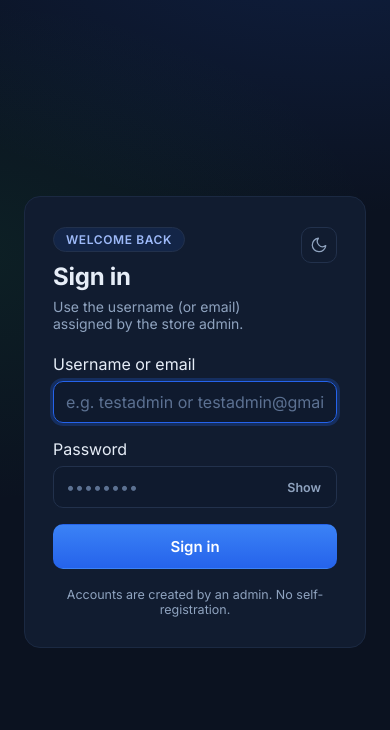
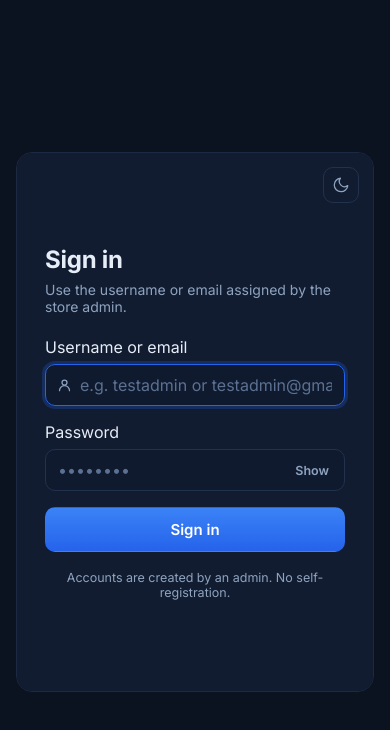
Before and after one commit to jerowm098/Smart-Stock, a React (Vite) app in the folder frontend/: page /login in a window 390 px wide. Shown: the top 730 px of the page. Built offline with nearby package versions, Linux system fonts and the light colour scheme; no server answers.

Commit message:
Improved UX and responsiveness of login page.

```diff
--- a/frontend/src/pages/Home.jsx
+++ b/frontend/src/pages/Home.jsx
@@ -171,7 +171,7 @@ export default function Home() {
             </section>
 
             <section id="how" className="section">
-                <h2>One loop, three steps</h2>
+                <h2>The full inventory cycle</h2>
                 <div className="step-grid">
                     {STEPS.map((item) => (
                         <article key={item.step} className="card step-card">
--- a/frontend/src/pages/Login.jsx
+++ b/frontend/src/pages/Login.jsx
@@ -39,6 +39,8 @@ export default function Login() {
 
     return (
         <div className="auth-shell">
+            <div className="auth-box">
+                {/* Left column — brand / copy */}
                 <aside className="auth-aside">
                     <Link to="/" className="brand brand-inline">
                         <span className="brand-mark">SS</span>
@@ -62,20 +64,26 @@ export default function Login() {
                     </ul>
                 </aside>
 
+                {/* Right column — form */}
                 <main className="auth-main">
-                <div className="auth-card">
-                    <div className="auth-card-head">
-                        <header>
-                            <span className="eyebrow">Welcome back</span>
-                            <h1>Sign in</h1>
-                            <p>Use the username (or email) assigned by the store admin.</p>
-                        </header>
+                    <div className="auth-theme-toggle">
                         <ThemeToggle />
                     </div>
+                    <header className="auth-main-head">
+                        <h1>Sign in</h1>
+                        <p>Use the username or email assigned by the store admin.</p>
+                    </header>
 
                     <form onSubmit={handleSubmit} className="form" noValidate>
                         <label className="field">
                             <span>Username or email</span>
+                            <div className="input-prefix-wrap has-icon">
+                                <span className="input-prefix input-prefix-icon" aria-hidden="true">
+                                    <svg viewBox="0 0 24 24" fill="none" stroke="currentColor" strokeWidth="2" strokeLinecap="round" strokeLinejoin="round">
+                                        <circle cx="12" cy="8" r="4" />
+                                        <path d="M4 21a8 8 0 0 1 16 0" />
+                                    </svg>
+                                </span>
                                 <input
                                     type="text"
                                     name="username"
@@ -86,6 +94,7 @@ export default function Login() {
                                     placeholder="e.g. testadmin or testadmin@gmail.com"
                                     required
                                 />
+                            </div>
                         </label>
 
                         <label className="field">
@@ -124,8 +133,8 @@ export default function Login() {
                     <p className="auth-footnote">
                         Accounts are created by an admin. No self-registration.
                     </p>
+                </main>
             </div>
-            </main>
         </div>
     );
 }
--- a/frontend/src/styles/app.css
+++ b/frontend/src/styles/app.css
@@ -684,17 +684,40 @@ select.input.is-ghost { color: var(--placeholder); font-style: italic; }
    Auth (login)
    -------------------------------------------------------------------------- */
 
+/* Auth shell — full-viewport centering wrapper */
 .auth-shell {
     min-height: 100vh;
     display: grid;
-    grid-template-columns: 460px 1fr;
+    place-items: center;
+    padding: 40px 24px;
+    background: var(--bg);
+}
+
+/* Theme toggle pinned to top-right of the form column */
+.auth-theme-toggle {
+    position: absolute;
+    top: 14px;
+    right: 14px;
+}
+
+/* Single combined card: left (aside) + right (form) */
+.auth-box {
+    display: grid;
+    grid-template-columns: 54fr 46fr;
+    width: min(920px, 100%);
+    min-height: 540px;
+    border-radius: 16px;
+    overflow: hidden;
+    border: 1px solid var(--border-soft);
+    box-shadow: var(--shadow);
 }
 
 .auth-aside {
     display: flex;
     flex-direction: column;
-    gap: 34px;
-    padding: 34px 40px;
+    justify-content: center;
+    gap: 28px;
+    padding: 40px 44px;
     background: var(--aside-bg);
     border-right: 1px solid var(--border-soft);
 }
@@ -709,7 +732,6 @@ select.input.is-ghost { color: var(--placeholder); font-style: italic; }
     gap: 12px;
     color: var(--muted);
     font-size: 14px;
-    margin-top: auto;
 }
 
 .auth-points li { padding-left: 22px; position: relative; }
@@ -722,34 +744,19 @@ select.input.is-ghost { color: var(--placeholder); font-style: italic; }
     font-weight: 700;
 }
 
+/* Right column — form */
 .auth-main {
-    display: grid;
-    place-items: center;
-    padding: 40px 24px;
-}
-
-.auth-card {
-    width: min(420px, 100%);
-    padding: 30px 28px;
+    position: relative;
+    display: flex;
+    flex-direction: column;
+    justify-content: center;
+    padding: 36px 32px;
     background: var(--surface);
-    border: 1px solid var(--border-soft);
-    border-radius: 16px;
-    box-shadow: var(--shadow);
-}
-
-.auth-card header { margin-bottom: 22px; }
-.auth-card h1 { font-size: 24px; margin: 10px 0 6px; }
-.auth-card header p { color: var(--muted); font-size: 14px; }
-
-.auth-card-head {
-    display: flex;
-    align-items: flex-start;
-    justify-content: space-between;
-    gap: 12px;
-    margin-bottom: 22px;
-}
-
-.auth-card-head header { margin-bottom: 0; }
+}
+
+.auth-main h1 { font-size: 24px; margin: 0 0 6px; }
+.auth-main-head { margin-bottom: 22px; }
+.auth-main-head p { color: var(--muted); font-size: 14px; margin-top: 6px; }
 
 .form { display: flex; flex-direction: column; gap: 16px; }
 
@@ -2795,8 +2802,10 @@ button.pos-card:disabled { cursor: not-allowed; }
 }
 
 @media (max-width: 900px) {
-    .auth-shell { grid-template-columns: 1fr; }
+    .auth-shell { padding: 20px 16px; }
+    .auth-box { grid-template-columns: 1fr; }
     .auth-aside { display: none; }
+    .auth-main { padding: 32px 28px; }
 
     .sidebar {
         transform: translateX(-100%);
```
Lines whose indentation alone changed are shown as unchanged.
